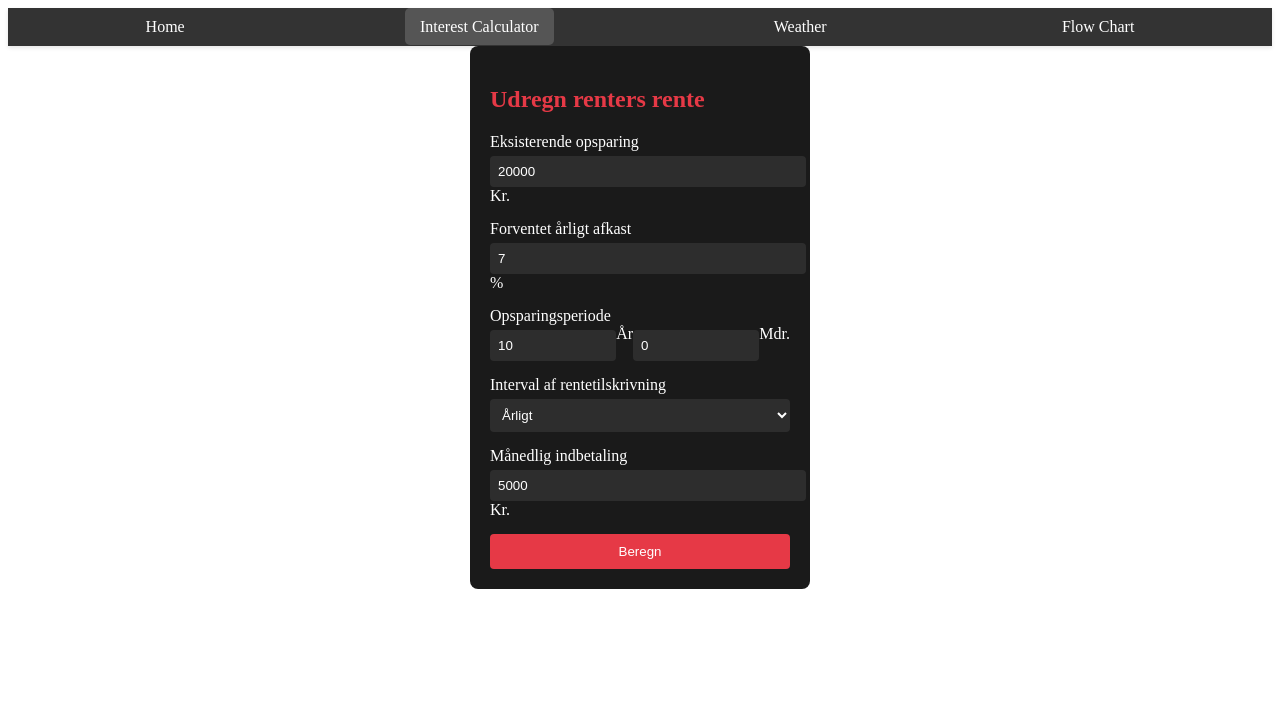
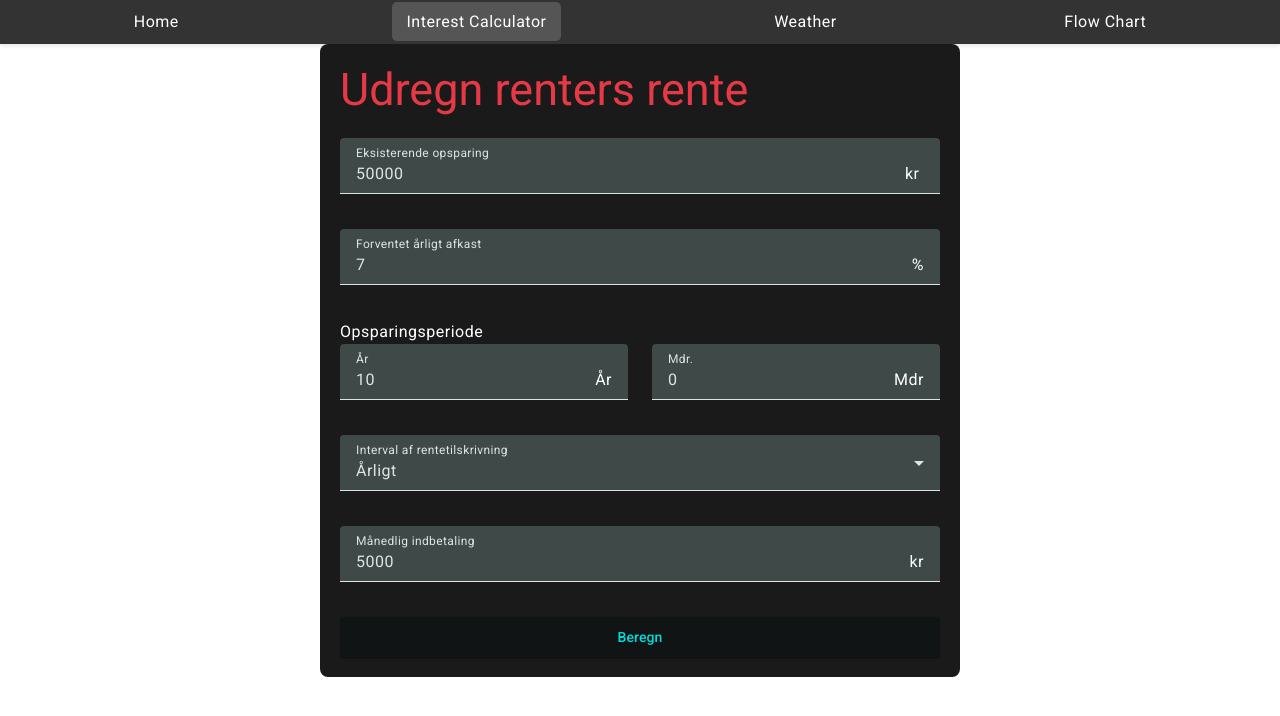
Before and after one commit to KThaulow/FireQuest, an Angular app in the folder FireQuestClient/: page /interest in a window 1280 px wide. Shown: the top 716 px of the page. Built offline with nearby package versions, Linux system fonts and the light colour scheme.

Commit message:
Interest calculator style

```diff
--- a/FireQuestClient/angular.json
+++ b/FireQuestClient/angular.json
@@ -25,6 +25,7 @@
               "src/assets"
             ],
             "styles": [
+              "@angular/material/prebuilt-themes/cyan-orange.css",
               "src/styles.css"
             ],
             "scripts": [],
@@ -89,6 +90,7 @@
               "src/assets"
             ],
             "styles": [
+              "@angular/material/prebuilt-themes/cyan-orange.css",
               "src/styles.css"
             ],
             "scripts": []
--- a/FireQuestClient/package.json
+++ b/FireQuestClient/package.json
@@ -15,10 +15,12 @@
   "private": true,
   "dependencies": {
     "@angular/animations": "^18.2.1",
+    "@angular/cdk": "^18.2.3",
     "@angular/common": "^18.2.1",
     "@angular/compiler": "^18.2.1",
     "@angular/core": "^18.2.1",
     "@angular/forms": "^18.2.1",
+    "@angular/material": "^18.2.3",
     "@angular/platform-browser": "^18.2.1",
     "@angular/platform-browser-dynamic": "^18.2.1",
     "@angular/platform-server": "^18.2.1",
--- a/FireQuestClient/src/app/app.config.ts
+++ b/FireQuestClient/src/app/app.config.ts
@@ -4,11 +4,12 @@ import { provideRouter, withDebugTracing } from '@angular/router';
 import { routes } from './app.routes';
 import { provideClientHydration } from '@angular/platform-browser';
 import { provideHttpClient } from '@angular/common/http';
+import { provideAnimationsAsync } from '@angular/platform-browser/animations/async';
 
 export const appConfig: ApplicationConfig = {
   providers: [
     provideRouter(routes),
     provideClientHydration(),
-    provideHttpClient()
+    provideHttpClient(), provideAnimationsAsync()
   ]
 };
--- a/FireQuestClient/src/app/components/interest-calculator/interest-calculator.component.css
+++ b/FireQuestClient/src/app/components/interest-calculator/interest-calculator.component.css
@@ -3,7 +3,7 @@
   color: #fff;
   padding: 20px;
   border-radius: 8px;
-    width: 300px;
+  width: 600px;
   margin: auto;
   text-align: left;
 }
@@ -16,29 +16,22 @@
   margin-bottom: 15px;
 }
 
-  .form-control {
+/* Full width for form fields */
+.full-width {
   width: 100%;
-    padding: 8px;
-    margin-top: 5px;
-    border-radius: 4px;
-    border: none;
-    background-color: #2d2d2d;
-    color: #fff;
 }
 
-  input[type='number'] {
-    appearance: textfield;
-  }
-
+/* Period input layout */
 .period-input {
   display: flex;
   justify-content: space-between;
 }
 
-  .period-input input {
-    width: 45%;
+.period-input mat-form-field {
+  width: 48%;
 }
 
+/* Button styling */
 button {
   background-color: #e63946;
   color: white;
--- a/FireQuestClient/src/app/components/interest-calculator/interest-calculator.component.html
+++ b/FireQuestClient/src/app/components/interest-calculator/interest-calculator.component.html
@@ -2,83 +2,63 @@
   <h2>Udregn renters rente</h2>
 
   <form>
+    <!-- Existing savings -->
     <div class="form-group">
-        <label for="existingSavings">Eksisterende opsparing</label>
-        <input
-          type="number"
-          id="existingSavings"
-          [(ngModel)]="existingSavings"
-          name="existingSavings"
-          placeholder="0"
-          class="form-control"
-        />
-        <span>Kr.</span>
+      <mat-form-field appearance="fill" class="full-width">
+        <mat-label>Eksisterende opsparing</mat-label>
+        <span matTextSuffix>kr&nbsp;</span>
+        <input matInput type="number" placeholder="100000" [(ngModel)]="existingSavings" name="existingSavings">
+      </mat-form-field>
     </div>
 
+    <!-- Expected annual return -->
     <div class="form-group">
-        <label for="expectedReturn">Forventet årligt afkast</label>
-        <input
-          type="number"
-          id="expectedReturn"
-          [(ngModel)]="expectedReturn"
-          name="expectedReturn"
-          placeholder="0"
-          class="form-control"
-        />
-        <span>%</span>
+      <mat-form-field appearance="fill" class="full-width">
+        <mat-label>Forventet årligt afkast</mat-label>
+        <input matInput type="number" placeholder="0" [(ngModel)]="expectedReturn" name="expectedReturn">
+        <span matTextSuffix>%</span>
+      </mat-form-field>
     </div>
 
+    <!-- Savings period -->
     <div class="form-group">
-        <label for="savingsPeriod">Opsparingsperiode</label>
+      <label>Opsparingsperiode</label>
       <div class="period-input">
-          <input
-            type="number"
-            id="years"
-            [(ngModel)]="years"
-            name="years"
-            placeholder="0"
-            class="form-control"
-          />
-          <span>År</span>
-          <input
-            type="number"
-            id="months"
-            [(ngModel)]="months"
-            name="months"
-            placeholder="0"
-            class="form-control"
-          />
-          <span>Mdr.</span>
+        <mat-form-field appearance="fill" class="full-width">
+          <mat-label>År</mat-label>
+          <input matInput type="number" placeholder="0" [(ngModel)]="years" name="years">
+          <span matTextSuffix>År</span>
+        </mat-form-field>
+        <mat-form-field appearance="fill" class="full-width">
+          <mat-label>Mdr.</mat-label>
+          <input matInput type="number" placeholder="0" [(ngModel)]="months" name="months">
+          <span matTextSuffix>Mdr</span>
+        </mat-form-field>
       </div>
     </div>
 
+    <!-- Compound interval -->
     <div class="form-group">
-        <label for="compoundInterval">Interval af rentetilskrivning</label>
-        <select
-          id="compoundInterval"
-          [(ngModel)]="compoundInterval"
-          name="compoundInterval"
-          class="form-control"
-        >
-          <option value="annually">Årligt</option>
-          <option value="monthly">Månedligt</option>
-        </select>
+      <mat-form-field appearance="fill" class="full-width">
+        <mat-label>Interval af rentetilskrivning</mat-label>
+        <mat-select [(ngModel)]="compoundInterval" name="compoundInterval">
+          <mat-option value="annually">Årligt</mat-option>
+          <mat-option value="monthly">Månedligt</mat-option>
+        </mat-select>
+      </mat-form-field>
     </div>
 
+    <!-- Monthly contribution -->
     <div class="form-group">
-        <label for="monthlyContribution">Månedlig indbetaling</label>
-        <input
-          type="number"
-          id="monthlyContribution"
-          [(ngModel)]="monthlyContribution"
-          name="monthlyContribution"
-          placeholder="0"
-          class="form-control"
-        />
-        <span>Kr.</span>
+      <mat-form-field appearance="fill" class="full-width">
+        <mat-label>Månedlig indbetaling</mat-label>
+        <span matTextSuffix>kr</span>
+        <input matInput type="number" placeholder="0" [(ngModel)]="monthlyContribution" name="monthlyContribution">
+      </mat-form-field>
     </div>
 
-      <button type="button" (click)="calculate()" class="btn btn-primary">
+    <!-- Calculate button -->
+    <button mat-raised-button color="primary" type="button" (click)="calculate()">
       Beregn
     </button>
   </form>
--- a/FireQuestClient/src/app/components/interest-calculator/interest-calculator.component.ts
+++ b/FireQuestClient/src/app/components/interest-calculator/interest-calculator.component.ts
@@ -1,15 +1,19 @@
 import { Component } from '@angular/core';
 import { FormsModule } from '@angular/forms';
+import {MatInputModule} from '@angular/material/input';
+import {MatFormFieldModule} from '@angular/material/form-field';
+import { MatSelectModule } from '@angular/material/select';
+import { MatButtonModule } from '@angular/material/button';
 
 @Component({
   selector: 'app-interest-calculator',
   templateUrl: './interest-calculator.component.html',
   styleUrls: ['./interest-calculator.component.css'],
   standalone: true,
-  imports: [FormsModule],
+  imports: [FormsModule, MatInputModule, MatFormFieldModule, MatSelectModule, MatButtonModule],
 })
 export class InterestCalculatorComponent {
-  existingSavings: number = 20000;
+  existingSavings: number = 50000;
   expectedReturn: number = 7;
   years: number = 10;
   months: number = 0;
--- a/FireQuestClient/src/index.html
+++ b/FireQuestClient/src/index.html
@@ -6,8 +6,10 @@
   <base href="/">
   <meta name="viewport" content="width=device-width, initial-scale=1">
   <link rel="icon" type="image/x-icon" href="favicon.ico">
+  <link href="https://fonts.googleapis.com/css2?family=Roboto:wght@300;400;500&display=swap" rel="stylesheet">
+  <link href="https://fonts.googleapis.com/icon?family=Material+Icons" rel="stylesheet">
 </head>
-<body>
+<body class="mat-typography">
   <app-root></app-root>
 </body>
 </html>
--- a/FireQuestClient/src/styles.css
+++ b/FireQuestClient/src/styles.css
@@ -1 +1,4 @@
 /* You can add global styles to this file, and also import other style files */
+
+html, body { height: 100%; }
+body { margin: 0; font-family: Roboto, "Helvetica Neue", sans-serif; }
```
Also changed, not shown: 1 other file (tests, documents, lock files or other folders). Lines whose indentation alone changed are shown as unchanged.
